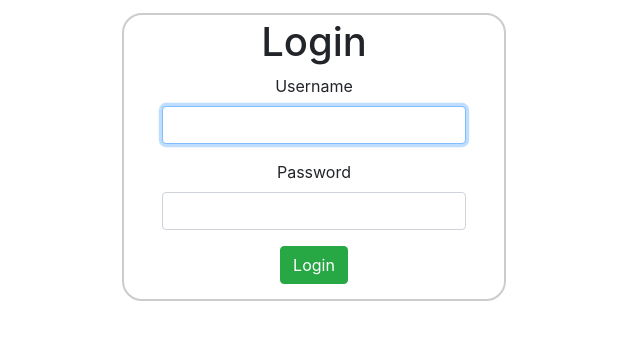
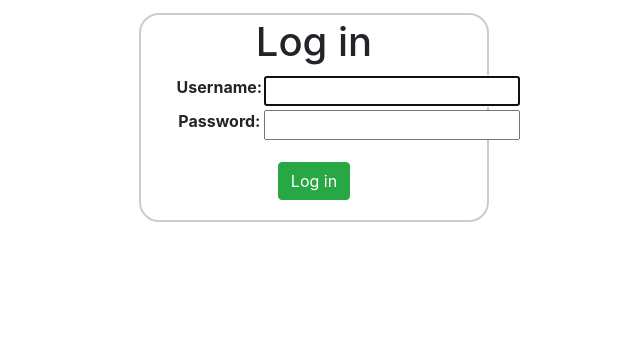
Before and after one commit to JanBezler/Django_Todo_Boo, a Django app: page /login/ in a window 1280 px wide. Shown: the part 56-396 px from the top of the page, without its empty margins (326-966 px from the left). Run offline with Django 3.2, Linux system fonts and the light colour scheme; some libraries are stand-ins or nearby versions.

Commit message:
usuniecie crispy-forms, ujednolicenie logowania i rejestracji

```diff
--- a/todo/templates/todo/loginuser.html
+++ b/todo/templates/todo/loginuser.html
@@ -1,30 +1,30 @@
 {% extends 'todo/base.html' %}
-{% load crispy_forms_tags %}
 {% block content%}
+
 <style>
-    #hint_id_username{display: none;}
-    #hint_id_password{display: none;}
-    .asteriskField{display: none;}
+    .helptext{display: none;}
 </style>
 
-<div style="margin: auto;margin-top: 1%; max-width: 30%; min-width: 320px;width: auto; text-align: center; border:solid 2px #cccccc;border-radius: 20px;">
+<div style="margin: auto;margin-top: 1%; width: 350px; text-align: center; border:solid 2px #cccccc;border-radius: 20px;">
     <div style="margin: auto; width: 80%;">
 
-        <h1 style="margin-top:1% ;">Login</h1>
+        <h1 style="margin-top:1% ;">{{ type }}</h1>
 
-        <h2>{{ error }}</h2>
+        <h5 style="color:red">{{ error }}</h5>
 
 
         <form method="POST" class="uniForm">
             {% csrf_token %}
 
-            {{form|crispy }}
+            <table>
+                {{ form.as_table }}
+            </table>
 
-
-        <button class="btn btn-success" type="submit" style="margin-bottom: 5%;">Login</button>
+        <button class="btn btn-success" type="submit" style="margin: 20px;">{{ type }}</button>
         </form>
 
     </div>
 </div>
 
+
 {% endblock %}
--- a/todo/views.py
+++ b/todo/views.py
@@ -16,7 +16,7 @@ def home(request):
 
 def signupuser(request):
     if request.method == "GET":
-        return render(request, 'todo/signupuser.html', {'form':UserCreationForm()})
+        return render(request, 'todo/loginuser.html', {'form':UserCreationForm(), 'type':"Sign up"})
 
     else:
         if request.POST['password1'] == request.POST['password2']:
@@ -26,20 +26,20 @@ def signupuser(request):
                 login(request, user)
                 return redirect('currenttodos')
             except IntegrityError:
-                return render(request, 'todo/signupuser.html', {'form':UserCreationForm(), 'error':'Username is already in use. Please choose new username'})
+                return render(request, 'todo/loginuser.html', {'form':UserCreationForm(), 'error':'Username is already in use. Please choose new username', 'type':"Sign up"})
             except:
-                return render(request, 'todo/signupuser.html', {'form':UserCreationForm(), 'error':'Something gone wrong. Please try again.'})
+                return render(request, 'todo/loginuser.html', {'form':UserCreationForm(), 'error':'Something gone wrong. Please try again.', 'type':"Sign up"})
         else:
-            return render(request, 'todo/signupuser.html', {'form':UserCreationForm(), 'error':'Passwords did not match.'})
+            return render(request, 'todo/loginuser.html', {'form':UserCreationForm(), 'error':'Passwords did not match.', 'type':"Sign up"})
 
 
 def loginuser(request):
     if request.method == "GET":
-        return render(request, 'todo/loginuser.html', {'form':AuthenticationForm()})
+        return render(request, 'todo/loginuser.html', {'form':AuthenticationForm(), 'type':"Log in"})
     else:
         user = authenticate(request, username=request.POST['username'], password=request.POST['password'])
         if user is None:
-            return render(request, 'todo/loginuser.html', {'form':AuthenticationForm(), 'error':'Username and password did not match.'})
+            return render(request, 'todo/loginuser.html', {'form':AuthenticationForm(), 'error':'Username and password did not match.', 'type':"Log in"})
 
         else:
             login(request, user)
--- a/todoboo/settings.py
+++ b/todoboo/settings.py
@@ -25,7 +25,7 @@ SECRET_KEY = 'k(z$__f9qhf8=_b%bq%2hyld#j!1z&2l0ez(e+nhh5%n!!ol)y'
 # SECURITY WARNING: don't run with debug turned on in production!
 DEBUG = True
 
-ALLOWED_HOSTS = ['192.168.1.18','localhost',]
+ALLOWED_HOSTS = []
 
 
 # Application definition
@@ -38,7 +38,6 @@ INSTALLED_APPS = [
     'django.contrib.messages',
     'django.contrib.staticfiles',
     'todo',
-    'crispy_forms',
 ]
 
 MIDDLEWARE = [
```
Also changed, not shown: todo/templates/todo/signupuser.html (deleted, +0 -33 lines).
